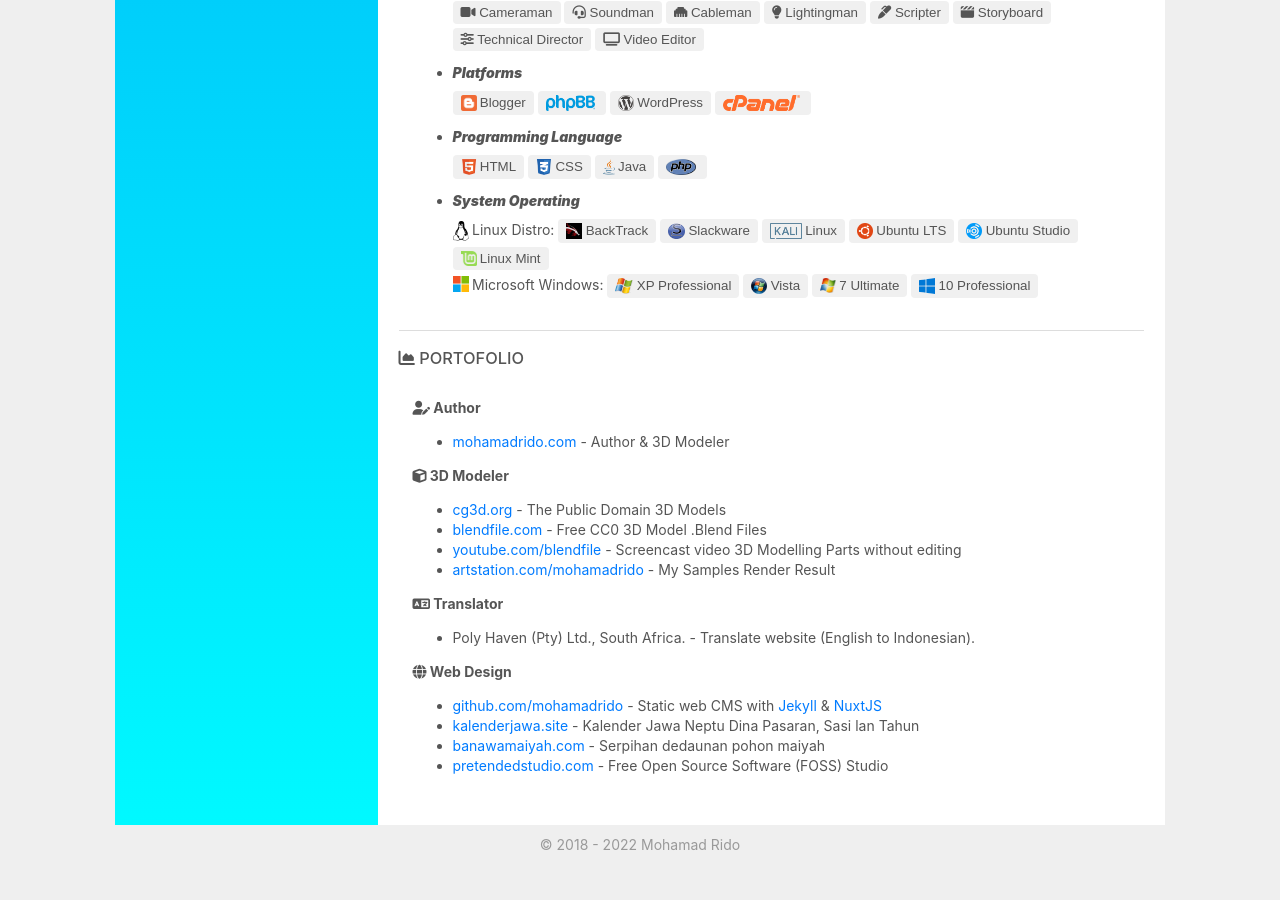
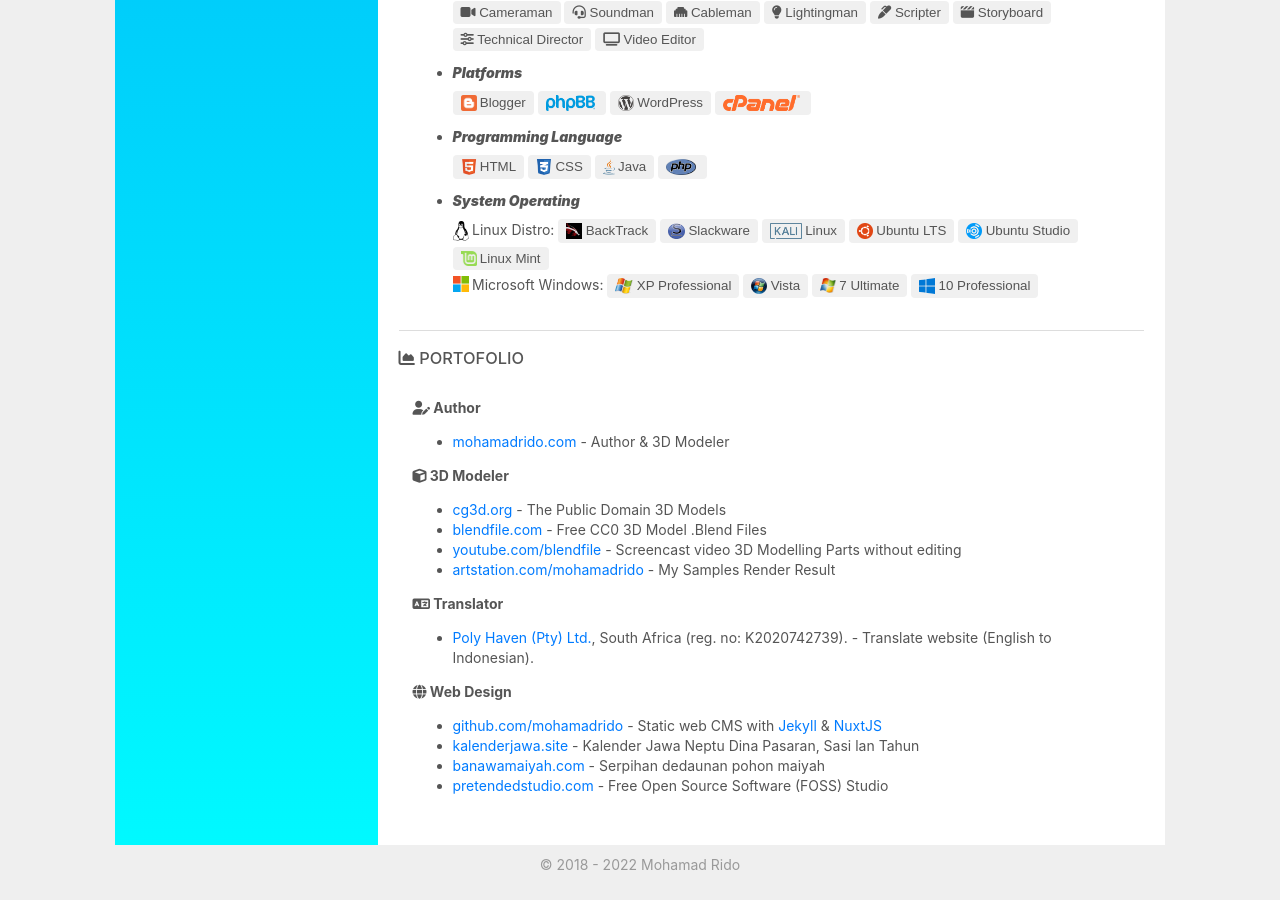
Before and after one commit to mohamadrido/about, a Jekyll site: the page built from index.html, in a window 1280 px wide and 900 px high, scrolled down 1655 px. Built offline with Jekyll 4.4.1, drawn with Linux system fonts in a browser that asks for light colours; nearby versions of some CDN libraries.

Commit message:
Update index.html

```diff
--- a/index.html
+++ b/index.html
@@ -142,7 +142,7 @@
 
     <b><i class="fa fa-language"></i> Translator</b>
       <ul>
-      <li>Poly Haven (Pty) Ltd., South Africa. - Translate website (English to Indonesian).</li>
+      <li><a href="https://polyhaven.com/translate" rel="nofollow">Poly Haven (Pty) Ltd.</a>, South Africa (reg. no: K2020742739). - Translate website (English to Indonesian).</li>
       </ul>
 
     <b><i class="fa fa-globe"></i> Web Design</b>
```
